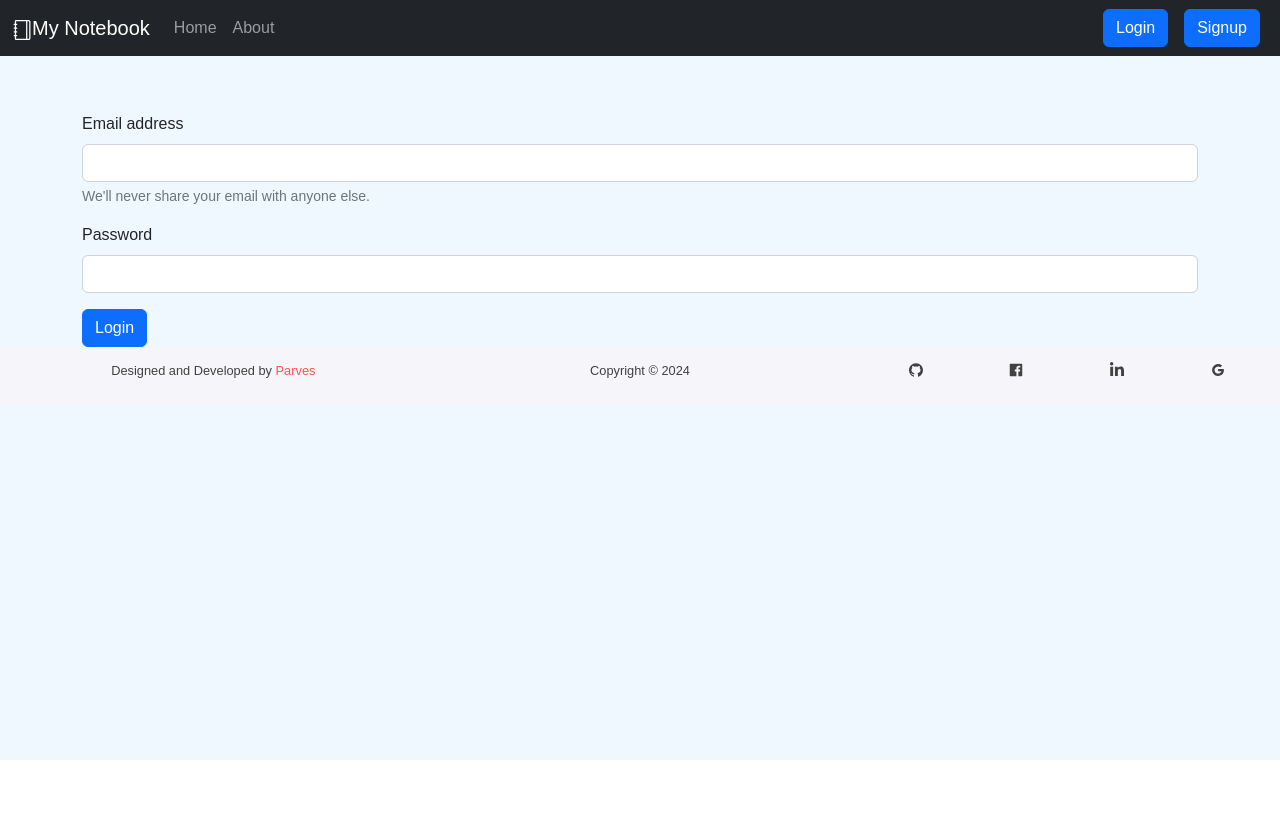
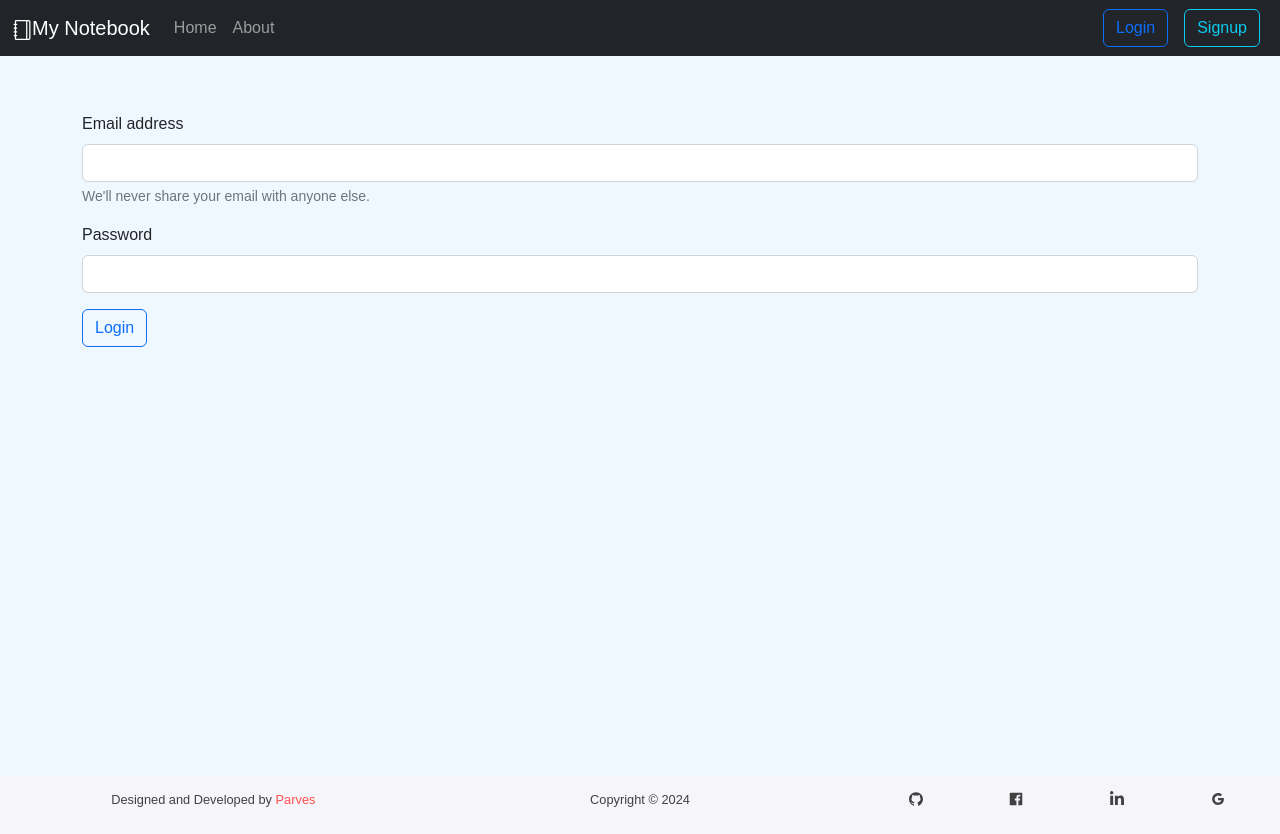
Before and after one commit to MDPerrfan/Notebook-Frontend, a React (Create React App) app: page /login in a window 1280 px wide. Before the commit the page ends 800 px from the top, so only its background shows below. Built offline with nearby package versions, Linux system fonts and the light colour scheme; a web font is replaced by a local one.

Commit message:
Changed button style

```diff
--- a/src/App.css
+++ b/src/App.css
@@ -8,6 +8,10 @@
 
 .about-section {
     min-height: 88vh;
+}
+
+.login {
+    min-height: 83vh;
 }
 
 .footer {
--- a/src/components/AddNotes.js
+++ b/src/components/AddNotes.js
@@ -60,7 +60,7 @@ export default function AddNotes({ showAlert }) {
             onChange={onChange}
           />
         </div>
-        <button type="submit" className="btn btn-primary" onClick={handleOnclick}>Add Note</button>
+        <button type="submit" className="btn btn-outline-success" onClick={handleOnclick}>Add Note</button>
       </form>
     </div>
   );
--- a/src/components/Login.js
+++ b/src/components/Login.js
@@ -47,7 +47,7 @@ const Login = (props) => {
     }
 
     return (
-        <div className='container'>
+        <div className='container login'>
             <form onSubmit={handleSubmit}>
                 <div className="mb-3">
                     <label htmlFor="email" className="form-label">Email address</label>
@@ -59,7 +59,7 @@ const Login = (props) => {
                     <input type="password" className="form-control" value={credentials.password} onChange={onChange} name="password" id="password" />
                 </div>
 
-                <button type="submit" className="btn btn-primary">Login</button>
+                <button type="submit" className="btn btn-outline-primary">Login</button>
             </form>
         </div>
     );
--- a/src/components/Navbar.js
+++ b/src/components/Navbar.js
@@ -37,8 +37,8 @@ export default function Navbar() {
                         <button className='btn btn-outline-danger' onClick={handleLogout}>Logout</button>
                     ) : (
                         <form className="d-flex">
-                            <Link className="btn btn-primary mx-2" to="/login" role="button">Login</Link>
-                            <Link className="btn btn-primary mx-2" to="/signup" role="button">Signup</Link>
+                            <Link className="btn btn-outline-primary mx-2" to="/login" role="button">Login</Link>
+                            <Link className="btn btn-outline-info mx-2" to="/signup" role="button">Signup</Link>
                         </form>
                     )}
                     </div>
--- a/src/components/Notes.js
+++ b/src/components/Notes.js
@@ -93,8 +93,8 @@ const Notes = ({ showAlert }) => {
                             </form>
                         </div>
                         <div className="modal-footer">
-                            <button ref={refClose} type="button" className="btn btn-secondary" data-bs-dismiss="modal">Close</button>
-                            <button disabled={note.etitle.length < 5 || note.edescription.length < 5} onClick={handleClick} type="button" className="btn btn-primary">Update Note</button>
+                            <button ref={refClose} type="button" className="btn btn-outline-secondary" data-bs-dismiss="modal">Close</button>
+                            <button disabled={note.etitle.length < 5 || note.edescription.length < 5} onClick={handleClick} type="button" className="btn btn-outline-info">Update Note</button>
                         </div>
                     </div>
                 </div>
--- a/src/components/SignUp.js
+++ b/src/components/SignUp.js
@@ -56,7 +56,7 @@ export default function SignUp(props) {
         setCredentials({ ...credentials, [e.target.name]: e.target.value });
     }
   return (
-    <div className='container'>
+    <div className='container login'>
     <form onSubmit={handleSubmit}>
         <div className="mb-3">
             <label htmlFor="name" className="form-label">Name</label>
```
